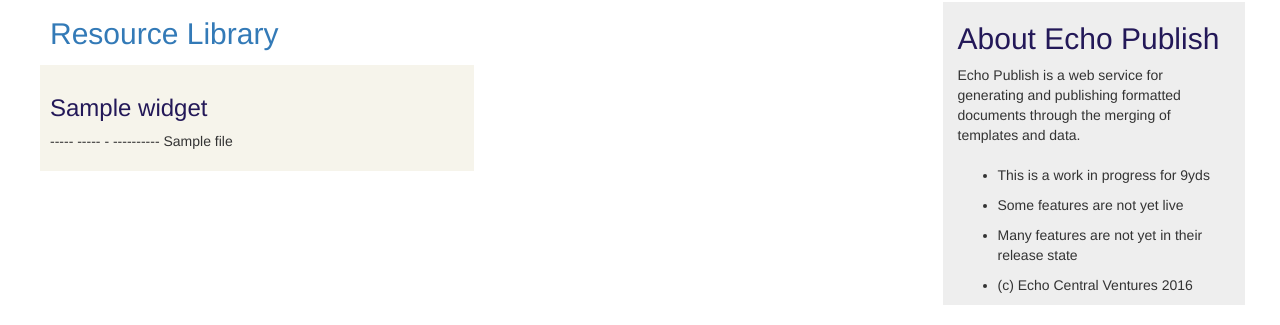
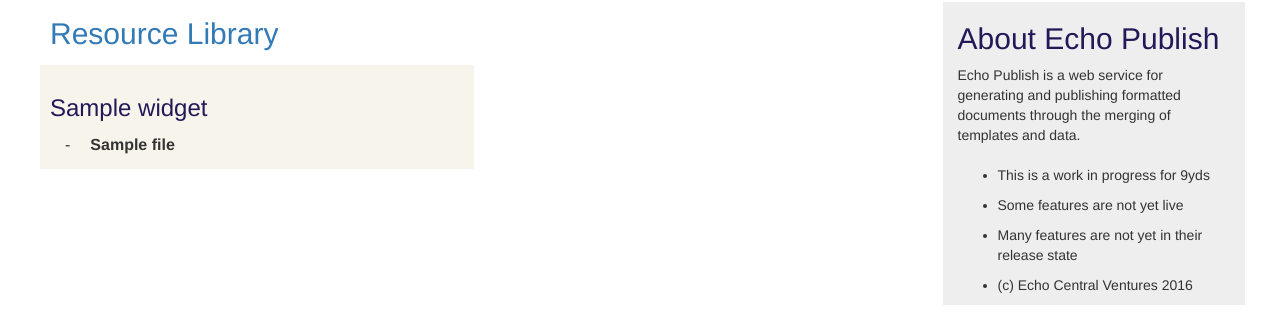
Before and after one commit to revolutionarysystems/docmerge, a Django app: template dash/templates/dash/library.html in a window 1280 px wide. Shown: the part 284-609 px from the top of the page. Run offline with Django 3.2, Linux system fonts and the light colour scheme; the template is opened without the code that fills it: most values are stand-ins (such as "Sample title", 1, 10 or a date in 2020); parts of the project's set-up code (start-up, migrations or seed data) failed here and were passed over; some libraries are stand-ins or nearby versions.

Commit message:
#Tidy up library and archive

```diff
--- a/dash/static/css/dash.css
+++ b/dash/static/css/dash.css
@@ -8,6 +8,14 @@ select {
 
 textarea {
     vertical-align: top;
+}
+
+td.libcell {
+    padding: 0.5rem;
+}
+
+td.nb {
+    font-weight: bold;
 }
 
 .page-header {
--- a/dash/templates/dash/library.html
+++ b/dash/templates/dash/library.html
@@ -15,21 +15,52 @@
                     <a href="../test/?template_subfolder={{ widget.subfolder }}" target="_blank">Test</a>
                     {% endif %}
                     </form>
+                        <table>
                         {% for file in widget.files %}
+                            <tr>
                             {% if file.isdir %}
+                                <strong>
+                                <td class="libcell" colspan=4>
                                 {% if file.name = ".." %}
                                     {% if file.parent.folder %}
-                                        <strong><p><a href="../library_folder/?root={{ file.parent.root}}&folders={{ file.parent.folder }}" >Open Parent</a> {{ file.name }}</p></strong>
+                                        <a href="../library_folder/?root={{ file.parent.root}}&folders={{ file.parent.folder }}" >Open Parent</a>
                                     {% else %}
-                                        <strong><p><a href="../library/" >Open Parent</a> {{ file.name }}</p></strong>
+                                        <a href="../library/" >Open Parent</a>
                                     {% endif %}
                                 {% else %}
-                                    <strong><p><a href="../library_folder/?root={{ widget.title}}&folders={{ file.name }}" >Open Folder</a> {{ file.name }}</p></strong>
+                                    <a href="../library_folder/?root={{ widget.title}}&folders={{ file.name }}" >Open Folder</a>
                                 {% endif %}
+                                </td>
+                                <td class="libcell">
+                                {{ file.name }}
+                                </td>
+                                </strong>
                             {% else %}
-                                <p>{% if file.is_remote == 'Y' %}<a href="https://drive.google.com/open?id={{ file.id}}" target="_blank">Edit</a> <a href="https://drive.google.com/a/revolutionarysystems.co.uk/file/d/{{ file.id }}/view" target="_blank">View</a>{% else %}----- ----- {% endif %}  {{ file.is_remote}}-{{file.is_local}} {% if file.is_local == 'Y' %}<a href="../file/?name={{ file.name }}&path={{ widget.path }}" target="_blank">Published</a>{% elif file.is_local == 'R' %}<a href="../file/?name={{ file.name }}&path={{ widget.path }}" target="_blank">Out-of-date</a>{% else %}---------- {% endif %} {{ file.name }}</p>
+                                {% if file.is_remote == 'Y' %}
+                                <td class="libcell"><a title = "{{ file.modifiedTime }}" href="https://drive.google.com/open?id={{ file.id}}" target="_blank">E</a></td>
+                                <td class="libcell"><a title = "{{ file.modifiedTime }}" href="https://drive.google.com/a/revolutionarysystems.co.uk/file/d/{{ file.id }}/view" target="_blank">V</a></td>
+                                {% else %}
+                                <td class="libcell" colspan="2"/>
+                                {% endif %}
+                                <td class="libcell">
+                                {{ file.is_remote}}-{{file.is_local}}
+                                </td>
+                                {% if file.is_local == 'Y' %}
+                                <td class="libcell"><a title = "{{ file.mtime }}" href="../file/?name={{ file.name }}&path={{ widget.path }}" target="_blank">Fresh</a></td>
+                                {% elif file.is_local == 'R' %}
+                                <td class="libcell"><a title = "{{ file.mtime }}" href="../file/?name={{ file.name }}&path={{ widget.path }}" target="_blank">Stale</a></td>
+                                {% else %}
+                                <td class="libcell"/>
+                                {% endif %}
+                                {% if file.is_local == 'Y' %}
+                                <td class="libcell">{{ file.name }}</td>
+                                {% else %}
+                                <td class="libcell nb">{{ file.name }}</td>
+                                {% endif %}
                             {% endif %}
+                            <tr>
                         {% endfor %}
+                        </table>
                     </div>
                 {% endfor %}
         </div>
--- a/dash/views.py
+++ b/dash/views.py
@@ -153,7 +153,8 @@ def library(request):
 def archive(request):
     widgets = []
     widgets.append({"title":"Merge Requests", "glyph":"glyphicon glyphicon-hand-up"})
-    files = folder_files("output",fields="files(id, name, mimeType, modifiedTime)")
+    files = local_folder_files("output",fields="files(id, name, mimeType, modifiedTime)")
+    files = sorted(files, key=lambda k: k['mtime'], reverse=True)
     widgets.append({"title":"Documents", "files":files, "glyph":"glyphicon glyphicon-file"})
     return render(request, 'dash/archive.html', {"widgets":widgets, "install_display_name": install_display_name})
 
```
Also changed, not shown: dash/templates/dash/archive.html (+8 -1 lines).
